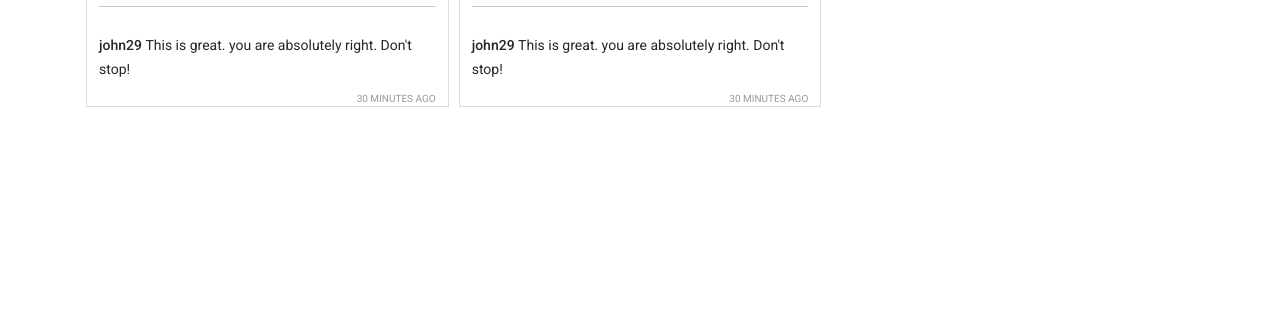
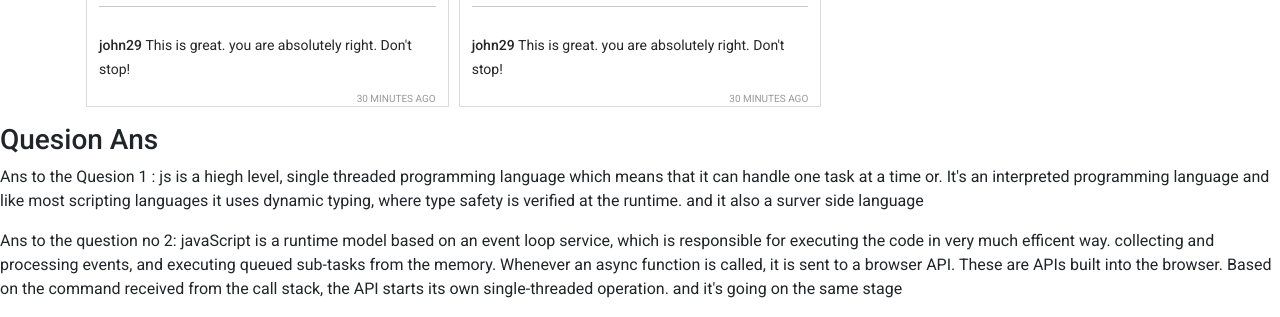
Before and after one commit to Jn-Sajol/Insta-Sohor-project, a plain HTML site: page index.html in a window 1280 px wide. Shown: the part 1425-1742 px from the top of the page. Before the commit the page ends 1548 px from the top, so only its background shows below. Drawn offline with nearby package versions, Linux system fonts and the light colour scheme.

Commit message:
qsn finish

```diff
--- a/index.html
+++ b/index.html
@@ -77,6 +77,13 @@
                 <h1>Reported posts</h1>
             </div>
         </main>
+
+        <section>
+            <h3>Quesion Ans</h3>
+            <p>Ans to the Quesion 1 : js is a hiegh level, single threaded programming language which means that it can handle one task at a time or. It's an interpreted programming language and like most scripting languages  it uses dynamic typing, where type safety is verified at the runtime. and it also a surver side language </p>
+
+            <p>Ans to the question no 2: javaScript is a runtime model based on an event loop service, which is responsible for executing the code in very much efficent way. collecting and processing events, and executing queued sub-tasks from the memory. Whenever an async function is called, it is sent to a browser API. These are APIs built into the browser. Based on the command received from the call stack, the API starts its own single-threaded operation. and it's going on the same stage</p>
+        </section>
         <footer></footer>
 
         <!-- add javascript  file  -->
```
